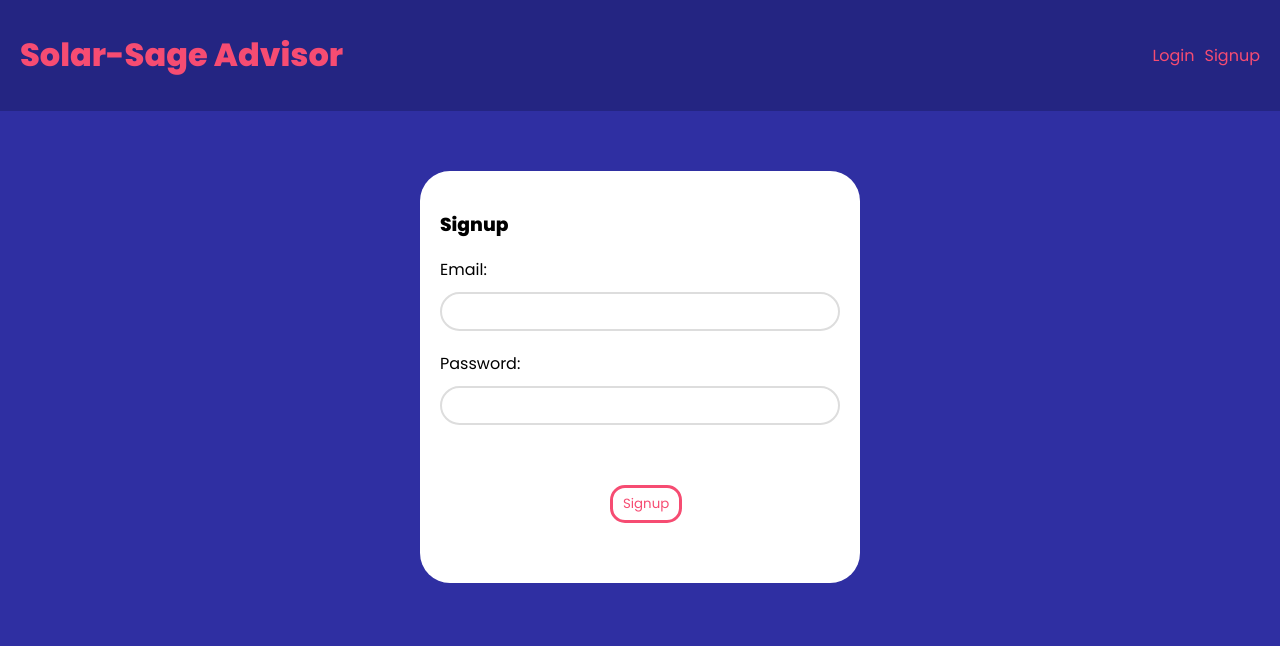
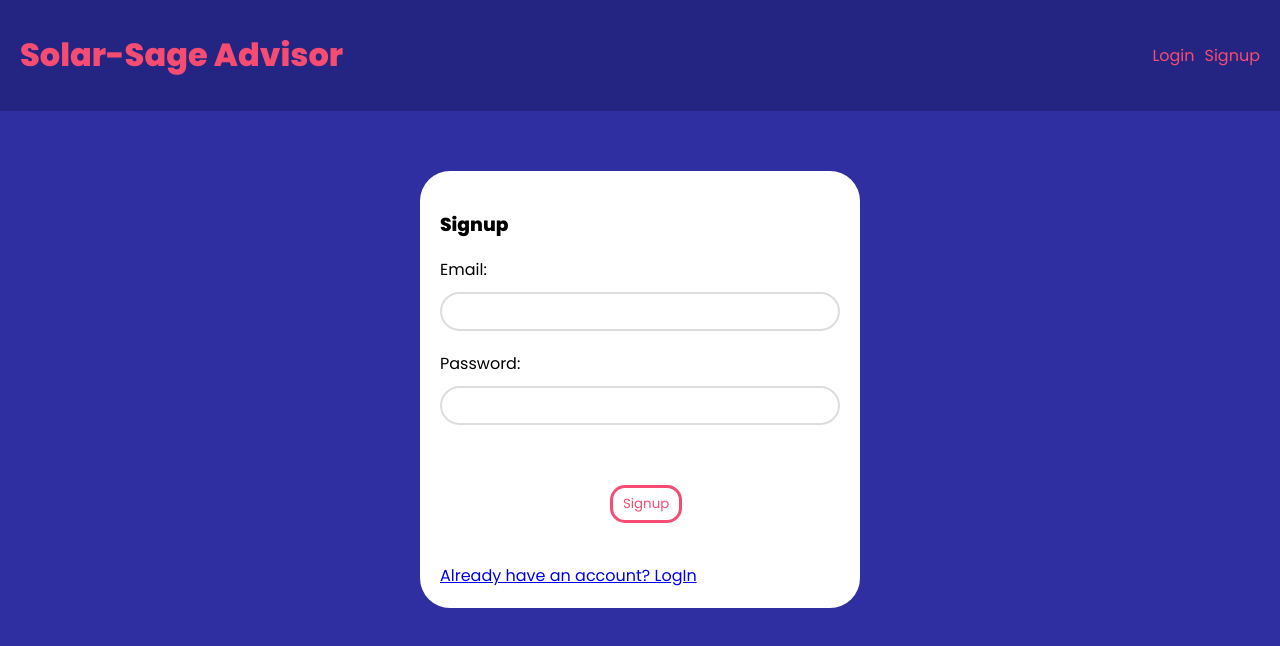
Before and after one commit to tdweer/SolarSage-Adviser, a React (Create React App) app in the folder frontend/: page /signup in a window 1280 px wide. Shown: the top 646 px of the page. Built offline with nearby package versions, Linux system fonts and the light colour scheme.

Commit message:
errors fixed

```diff
--- a/frontend/src/Components/Navbar.js
+++ b/frontend/src/Components/Navbar.js
@@ -22,7 +22,7 @@
         <nav>
         {!user && (
              <div>
-          <Link to="/"></Link>
+          <Link to="/login"></Link>
           </div>
         )}
           {user && (
@@ -48,9 +48,6 @@
           </div>
              )}
         </nav>
-
-
-
       </div>
     </header>
   )
--- a/frontend/src/pages/Login.js
+++ b/frontend/src/pages/Login.js
@@ -1,5 +1,6 @@
 import { useState } from "react"
 import { useLogin } from "../hooks/useLogin"
+import { Link } from 'react-router-dom'
 
 const Login = () => {
     const [email, setEmail] = useState('')
@@ -31,6 +32,7 @@
 
     <button className="slbtn" disabled={isLoading}>Log in</button>
     {error && <div className="error">{error}</div>}
+    <div><Link to="/signup">Don’t have an account? Sign Up</Link></div>
     </form>
 )
 }
--- a/frontend/src/pages/Signup.js
+++ b/frontend/src/pages/Signup.js
@@ -1,5 +1,6 @@
 import { useState } from "react"
 import { useSignup } from "../hooks/useSignup"
+import { Link } from 'react-router-dom'
 
 
 
@@ -32,6 +33,7 @@
     />
     <button className="slbtn" disabled={isLoading}>Signup</button>
     {error && <div className="error">{error}</div>}
+    <div><Link to="/login">Already have an account? LogIn</Link></div>
     </form>
 )
 }
```
